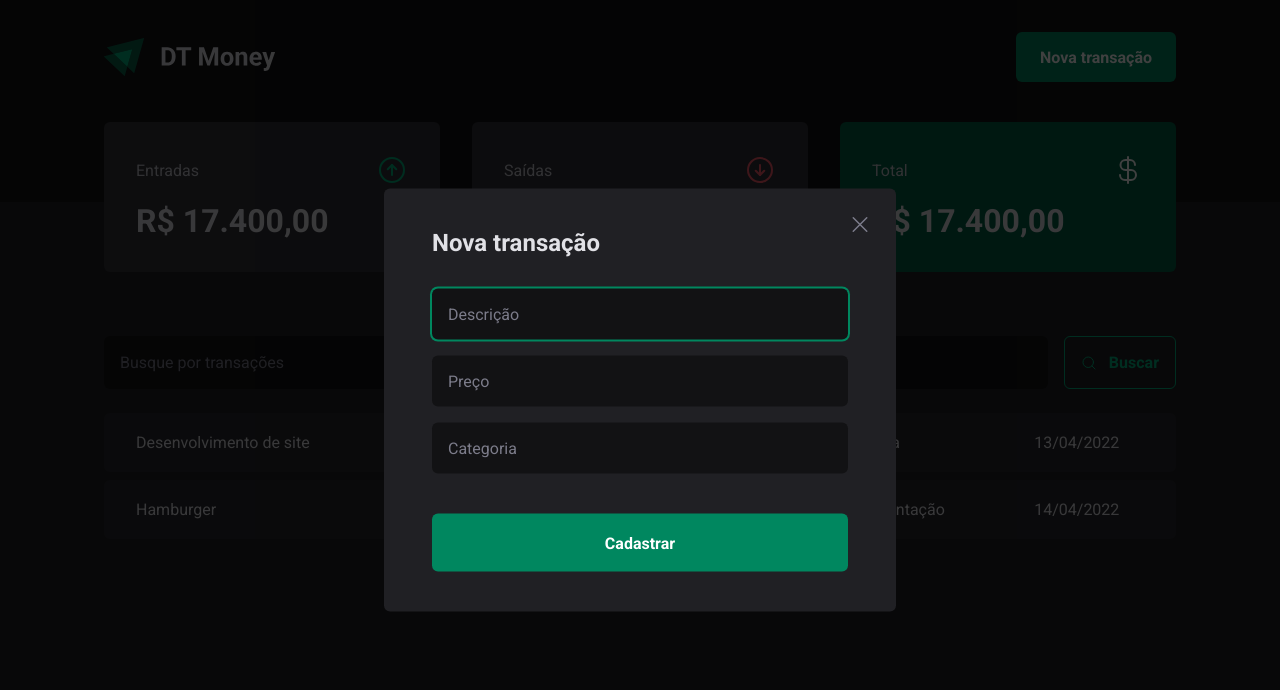
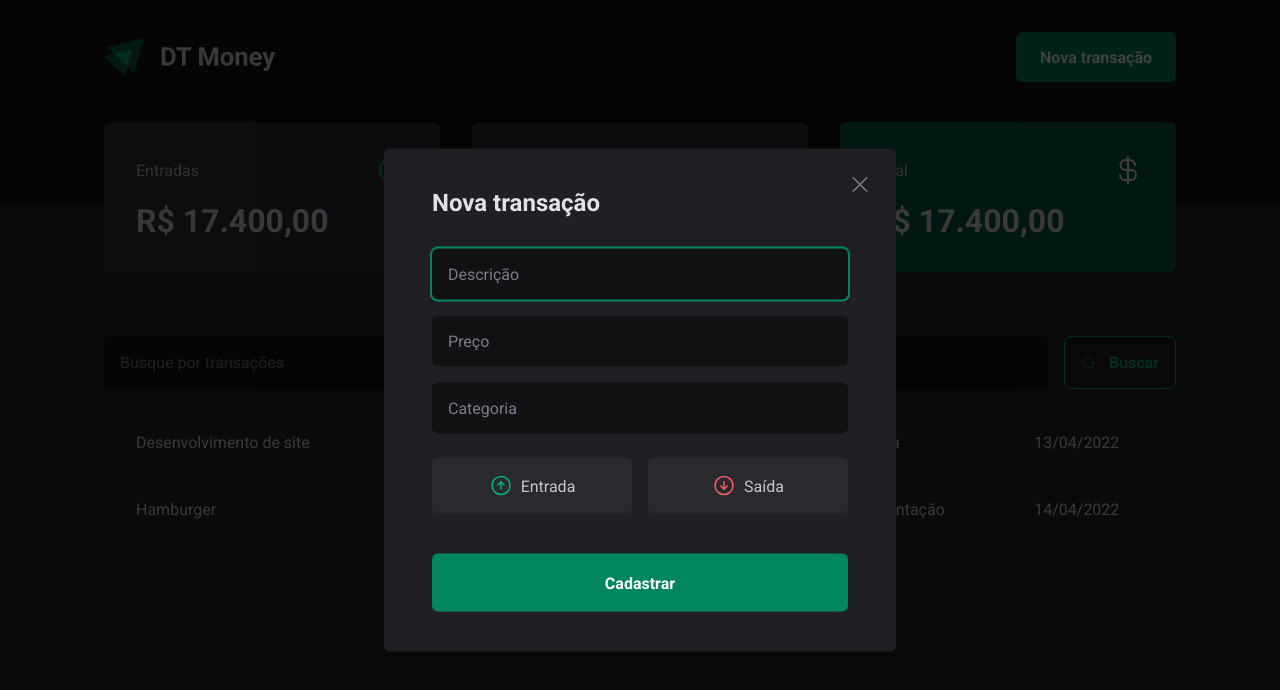
Before and after one commit to EllenBessa/dt-money, a React (Vite) app: page / in a window 1280 px wide. Both pictures are taken after a click on the button "Nova transação". Shown: the top 690 px of the page. Built offline with nearby package versions, Linux system fonts and the light colour scheme.

Commit message:
feat: :lipstick: Estrutura visual - Botões de entrada e saída

```diff
--- a/src/components/NewTransactionModal/index.tsx
+++ b/src/components/NewTransactionModal/index.tsx
@@ -1,8 +1,14 @@
-import { X } from "phosphor-react";
+import { ArrowCircleDown, ArrowCircleUp, X } from "phosphor-react";
 
 import * as Dialog from "@radix-ui/react-dialog";
 
-import { CloseButton, Content, Overlay } from "./styles";
+import {
+  CloseButton,
+  Content,
+  Overlay,
+  TransactionType,
+  TransactionTypeButton
+} from "./styles";
 
 export function NewTransactionModal() {
   return (
@@ -21,6 +27,18 @@
           <input type="number" placeholder="Preço" required />
           <input type="text" placeholder="Categoria" required />
 
+          <TransactionType>
+            <TransactionTypeButton variant="income">
+              <ArrowCircleUp size={24} />
+              Entrada
+            </TransactionTypeButton>
+
+            <TransactionTypeButton variant="outcome">
+              <ArrowCircleDown size={24} />
+              Saída
+            </TransactionTypeButton>
+          </TransactionType>
+
           <button type="submit">Cadastrar</button>
         </form>
       </Content>
--- a/src/components/NewTransactionModal/styles.ts
+++ b/src/components/NewTransactionModal/styles.ts
@@ -79,3 +79,36 @@
   top: 1.5rem;
   right: 1.5rem;
 `;
+
+export const TransactionType = styled.div`
+  margin-top: 0.5rem;
+
+  display: grid;
+  grid-template-columns: repeat(2, 1fr);
+  gap: 1rem;
+`;
+
+interface TransactionTypeButtonProps {
+  variant: "income" | "outcome";
+}
+
+export const TransactionTypeButton = styled.button<TransactionTypeButtonProps>`
+  padding: 1rem;
+  background: ${(props) => props.theme["gray-700"]};
+  color: ${(props) => props.theme["gray-300"]};
+  border: 0;
+  border-radius: 6px;
+  cursor: pointer;
+
+  display: flex;
+  align-items: center;
+  justify-content: center;
+  gap: 0.5rem;
+
+  svg {
+    color: ${(props) =>
+      props.variant === "income"
+        ? props.theme["green-300"]
+        : props.theme["red-300"]};
+  }
+`;
```
